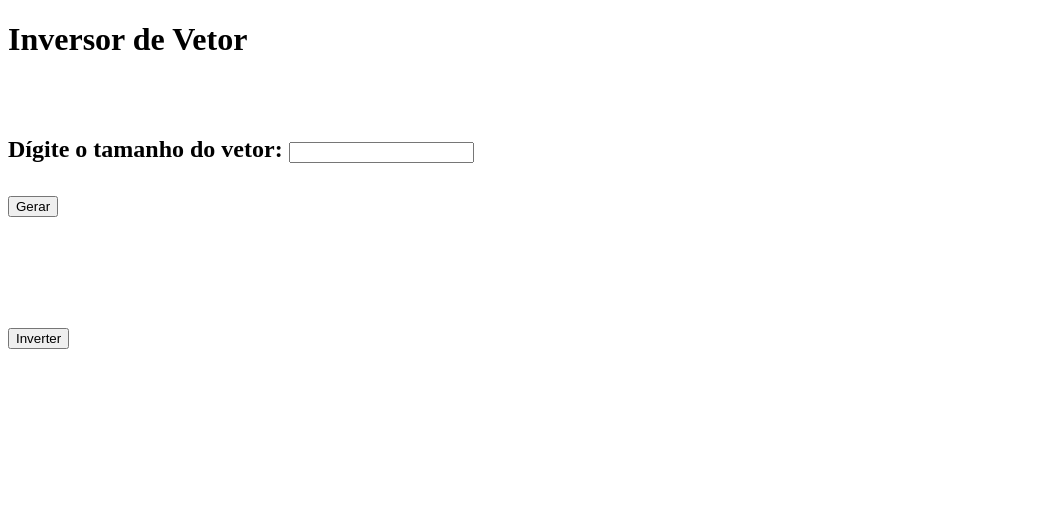
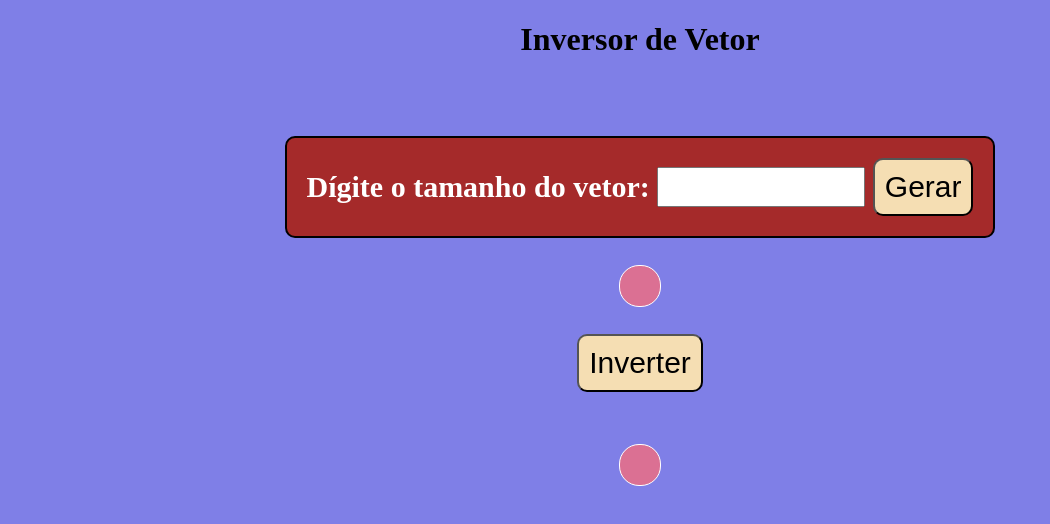
Before and after one commit to acacio-ctn/Exerc-cios-UEG, a plain HTML site: page 2o Semestre/Estrutura de Dados/provaEstruturaDeDados/index.html in a window 1280 px wide. Shown: the whole page, without its empty margins (0-1050 px from the left). Drawn offline with Linux system fonts and the light colour scheme.

Commit message:
adicionando CSS aos demais exercícios

```diff
--- a/2o Semestre/Estrutura de Dados/filaBanco/style.css
+++ b/2o Semestre/Estrutura de Dados/filaBanco/style.css
@@ -0,0 +1,75 @@
+body{
+    background-color: aliceblue;
+    font-family: Arial, Helvetica, sans-serif;
+}
+
+.titulo{
+    color: green;
+    display: flex;
+    justify-content: center;
+}
+
+.divPai1{
+    display: flex;
+    justify-content: center;
+}
+
+#btnIncluir{
+    font-size: 20px;
+    padding: 7px;
+    background-color: rgb(68, 68, 253);
+    color: white;
+    border-radius: 10px;
+    margin: 10px;
+}
+#btnIncluir:hover{
+    box-shadow: 0px 0px 8px grey;
+}
+.botoes{
+    display: flex;
+    justify-content: center;
+    gap: 35px;
+}
+
+#btnRetirar{
+    font-size: 20px;
+    padding: 7px;
+    background-color: rgb(68, 68, 253);
+    color: white;
+    border-radius: 10px;
+}
+
+#btnAcessar{
+    font-size: 20px;
+    padding: 7px;
+    background-color: rgb(68, 68, 253);
+    color: white;
+    border-radius: 10px;
+}
+
+#entrada{
+    font-size: 28px;
+    width: 180px;
+}
+
+label{
+    font-size: 28px;
+}
+
+#saidaPrimeiroControl{
+    display: flex;
+    justify-content: center;
+}
+
+#saidaPrimeiroFila{
+    font-size: 20px;
+    border: 1px green solid;
+    background-color: lightgreen;
+    padding: 20px;
+    border-radius: 10px;
+
+}
+
+#saidaMostrarFila{
+    font-size: 20px;
+}
--- a/2o Semestre/Estrutura de Dados/provaEstruturaDeDados/index.html
+++ b/2o Semestre/Estrutura de Dados/provaEstruturaDeDados/index.html
@@ -4,22 +4,32 @@
     <meta charset="UTF-8">
     <meta name="viewport" content="width=device-width, initial-scale=1.0">
     <title>Inverter Vetor</title>
+    <link rel="stylesheet" href="style.css">
 </head>
 <body>
     <script type="module" src="main.js"></script>
-    <h1>Inversor de Vetor</h1>
+    <h1 class="titulo">Inversor de Vetor</h1>
     <br><br>
     <h2>
+    <div class="divPai1">
+        <div class="divFilho1">
     <label for="entrada">Dígite o tamanho do vetor:</label>
     <input type="number" name="entrada" id="tamanhoVetor">
-    <br><br>
     <button type="button" id="btnGerar">Gerar</button>
-    <br><br>
-    <p id="saidaVetor"></p>
-    <br><br>
+    </div>
+    </div>
+    <br>
+    <div class="divPai2">
+    <div id="saidaVetor"></div>
+    </div>
+    <br>
+    <div class="divPai3">
     <button type="button" id="btnInverter">Inverter</button>
-    <br><br>
+    </div>
+    <br>
+    <div id="divPai4">
     <p id="saidaInvertido"></p>
+    </div>
     </h2>
 </body>
 </html>
--- /dev/null
+++ b/2o Semestre/Estrutura de Dados/provaEstruturaDeDados/style.css
@@ -0,0 +1,80 @@
+body{
+    background-color: rgb(127, 127, 231);
+}
+
+.titulo{
+    display: flex;
+    justify-content: center;
+}
+
+.divPai1{
+    display: flex;
+    justify-content: center;
+}
+
+.divFilho1{
+    background-color: brown;
+    padding: 20px;
+    color: white;
+    font-size: 30px;
+    border: 2px black solid;
+    border-radius: 10px;
+}
+
+input{
+    font-size: 30px;
+    width: 200px;
+}
+
+#btnGerar{
+    font-size: 30px;
+    border-radius: 10px;
+    padding: 10px;
+    background-color: wheat;
+}
+
+#btnGerar:hover{
+    background-color: red;
+}
+
+.divPai2{
+    display: flex;
+    justify-content: center;
+}
+
+#saidaVetor{
+    background-color: palevioletred;
+    padding: 20px;
+    font-size: 25px;
+    border: 1px white solid;
+    border-radius: 20px;
+}
+
+.divPai3{
+    display: flex;
+    justify-content: center;
+}
+
+#btnInverter{
+    font-size: 30px;
+    border-radius: 10px;
+    padding: 10px;
+    background-color: wheat;
+}
+
+#btnGerar:hover{
+    background-color: red;
+}
+
+#divPai4{
+    display: flex;
+    justify-content: center;
+}
+
+#saidaInvertido{
+    background-color: palevioletred;
+    padding: 20px;
+    font-size: 25px;
+    border: 1px white solid;
+    border-radius: 20px;
+}
```
Also changed, not shown: 2o Semestre/Estrutura de Dados/filaBanco/index.html (+1 -0 lines), 2o Semestre/Estrutura de Dados/provaEstruturaDeDados/backup.js (deleted, +0 -50 lines).
